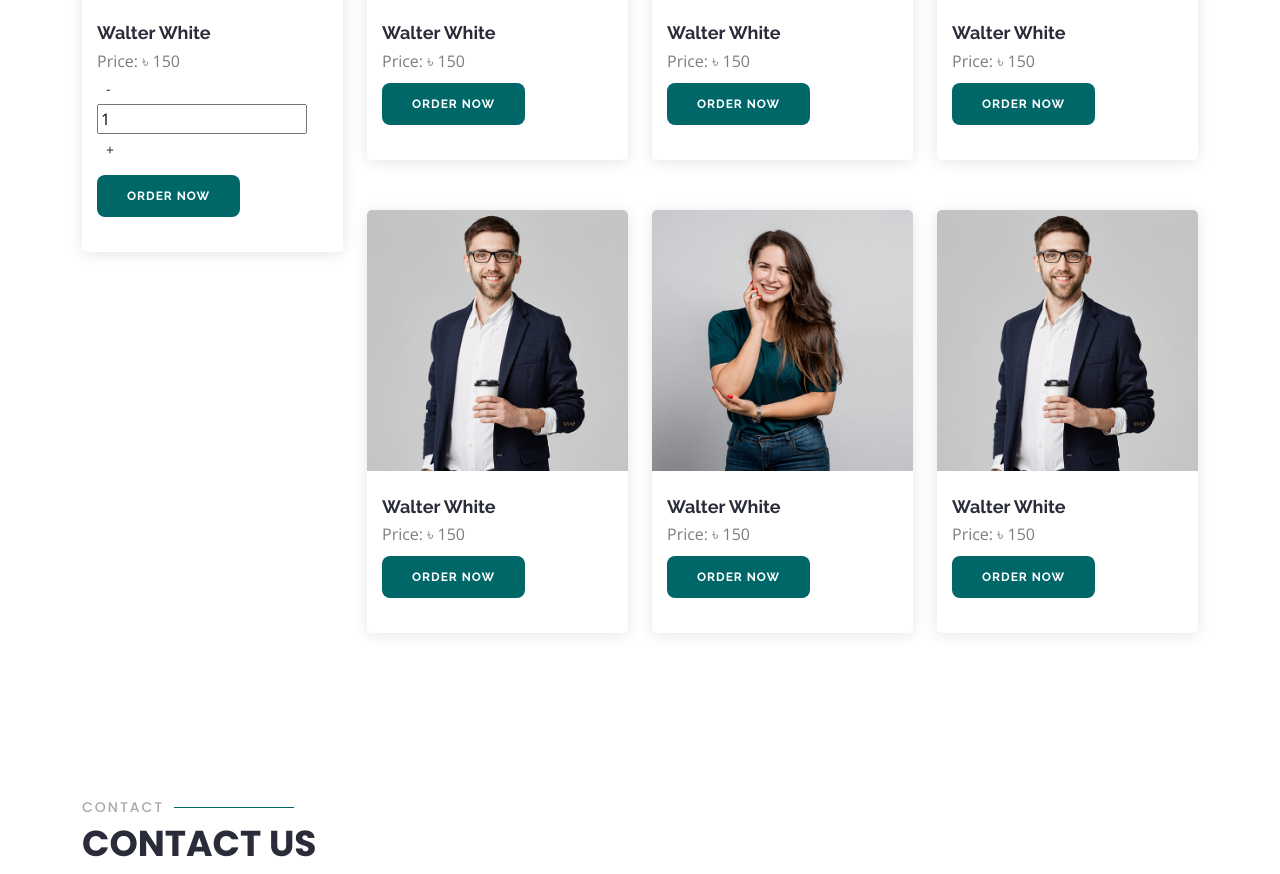
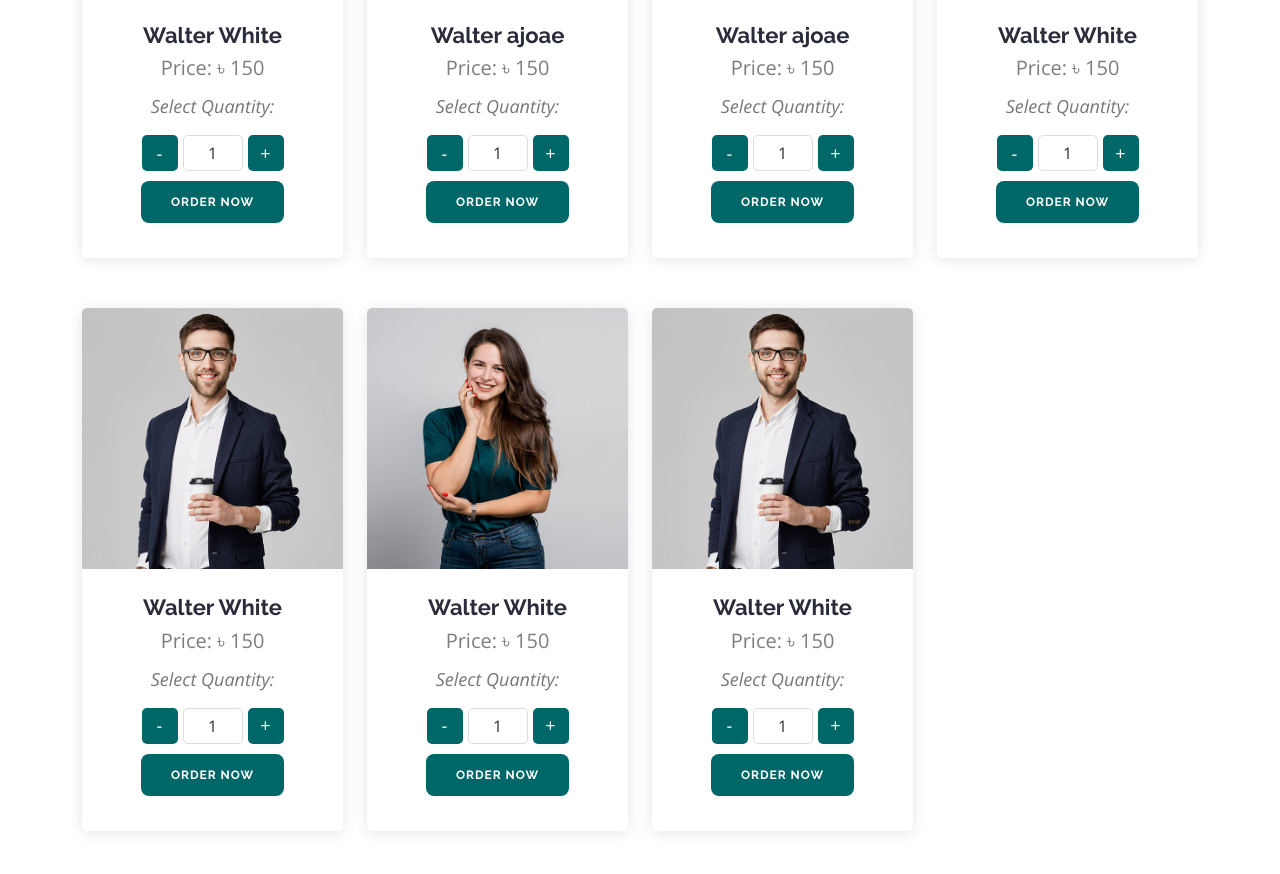
Before and after one commit to dhruba-datta/AB-Pharmacy-HTML, a plain HTML site: page index.html in a window 1280 px wide. Shown: the part 1080-1954 px from the top of the page. Drawn offline with nearby package versions, Linux system fonts and the light colour scheme.

Commit message:
update with order

```diff
--- a/assets/css/style.css
+++ b/assets/css/style.css
@@ -231,11 +231,10 @@ h6 {
     left: -100%;
   }
 }
-
 /**
-* Mobile Navigation
-*/
-.mobile-nav-toggle {
+ * Mobile Navigation
+ */
+ .mobile-nav-toggle {
   color: #fff;
   font-size: 28px;
   cursor: pointer;
@@ -307,7 +306,7 @@ h6 {
 
 .navbar-mobile .dropdown ul {
   position: static;
-  display: none;
+  display: block; /* Always display dropdowns */
   margin: 10px 20px;
   padding: 10px 0;
   z-index: 99;
@@ -338,6 +337,7 @@ h6 {
 .navbar-mobile .dropdown>.dropdown-active {
   display: block;
 }
+
 
 /*--------------------------------------------------------------
 # Hero Section
@@ -1301,27 +1301,73 @@ section {
 .portfolio .member .member-info h4 {
   font-weight: 700;
   margin-bottom: 5px;
-  font-size: 18px;
+  font-size: 22px;
   color: #2a2c39;
 }
 
 .portfolio .member .member-info span {
   display: block;
-  font-size: 16px;
+  font-size: 20px;
   font-weight: 400;
   color: #7d7d7d;
 }
 
 .portfolio .member .member-info p {
   font-style: italic;
-  font-size: 14px;
+  font-size: 18px;
   line-height: 26px;
   color: #777777;
+  margin-top: 10px;
 }
 
 .portfolio .member:hover .social {
   opacity: 1;
   bottom: 15px;
+}
+
+/* Style the quantity container */
+.portfolio .member .quantity {
+  display: flex;
+  align-items: center;
+  justify-content: flex-start; /* Left align the quantity container */
+}
+
+/* Style the buttons */
+.portfolio .member .quantity .btn {
+  background-color: #006769;
+  color: #fff;
+  border: none;
+  border-radius: 5px;
+  padding: 5px 10px;
+  cursor: pointer;
+  transition: background-color 0.3s;
+}
+
+.portfolio .member .quantity .btn:hover {
+  background-color: #004f50;
+}
+
+/* Style the input field */
+.portfolio .member .quantity .count {
+  width: 60px;
+  text-align: center;
+  border: 1px solid #ddd;
+  border-radius: 5px;
+  margin: 0 5px;
+  padding: 5px;
+  font-size: 16px;
+  color: #2a2c39;
+}
+
+/* Ensure the buttons have appropriate dimensions */
+.portfolio .member .quantity .btn-minus,
+.portfolio .member .quantity .btn-plus {
+  width: 36px;
+  height: 36px;
+  display: flex;
+  align-items: center;
+  justify-content: center;
+  font-size: 18px;
 }
 
 
@@ -1579,7 +1625,13 @@ section {
 #footer .credits {
   font-size: 13px;
 }
-.product{
+.portfolio .member .member-info {
+  display: flex;
+  flex-direction: column;
+  align-items: center;
+}
+
+.product {
   font-family: "Raleway", sans-serif;
   text-transform: uppercase;
   font-weight: 700;
@@ -1590,10 +1642,10 @@ section {
   border-radius: 8px;
   transition: 0.5s;
   margin: 10px;
-  margin-left: 0px;
-  color: #fff;
-  background: #006769;
-}
+  color: #fff;
+  background: #006769;
+}
+
 
 .product:hover{
   background: #006769;
--- a/assets/js/main.js
+++ b/assets/js/main.js
@@ -291,7 +291,6 @@ called "Selecao" from BootstrapMade.com. Here is a summary of what the code is d
     },
     true
   );
-
   // Increment quantity
   document.querySelectorAll(".btn-plus").forEach((button) => {
     button.addEventListener("click", () => {
@@ -315,7 +314,11 @@ called "Selecao" from BootstrapMade.com. Here is a summary of what the code is d
       e.preventDefault();
       const productName = button.parentElement.querySelector("h4").innerText;
       const quantity = button.parentElement.querySelector(".count").value;
-      const whatsappLink = `https://wa.me/+8801912555765?text=Order:%0AProduct Name: ${productName}%0AQuantity: ${quantity}`;
+      const whatsappLink = `https://wa.me/+8801912555765?text=${encodeURIComponent(
+        "Place Order:\nProduct Name: " + productName + "\nQuantity: " + quantity
+      )}`;
+
+      // Open the link in a new tab
       window.open(whatsappLink, "_blank");
     });
   });
--- a/index.html
+++ b/index.html
@@ -61,9 +61,9 @@
           <li class="dropdown"><a href="#portfolio"><span>Products</span> <i class="bi bi-chevron-down"></i></a>
             <ul>
               <li><a href="#filter-active">All</a></li>
-              <li><a href="#filter-app">Drop Down 2</a></li>
-              <li><a href="#filter-card">Drop Down 3</a></li>
-              <li><a href="#filter-web">Drop Down 4</a></li>
+              <li><a href="#filter-app">General</a></li>
+              <li><a href="#filter-card">Sergical</a></li>
+              <li><a href="#filter-web">Nestle</a></li>
             </ul>
           </li>
           <li><a class="nav-link scrollto" href="#contact">Contact</a></li>
@@ -127,9 +127,9 @@
 
         <ul id="portfolio-flters" class="d-flex justify-content-end" data-aos="fade-up">
           <li id="filter-active" data-filter="*" class="filter-active">All</li>
-          <li id="filter-app" data-filter=".filter-app">App</li>
-          <li id="filter-card" data-filter=".filter-card">Card</li>
-          <li id="filter-web" data-filter=".filter-web">Web</li>
+          <li id="filter-app" data-filter=".filter-app">General</li>
+          <li id="filter-card" data-filter=".filter-card">Sergical</li>
+          <li id="filter-web" data-filter=".filter-web">Nestle</li>
         </ul>
 
         <div class="row portfolio-container" data-aos="fade-up">
@@ -142,6 +142,7 @@
               <div class="member-info">
                 <h4>Walter White</h4>
                 <span>Price: &#2547 150</span>
+                <p>Select Quantity:</p>
                 <div class="quantity">
                   <button class="btn btn-sm btn-minus">-</button>
                   <input type="text" class="count" value="1">
@@ -159,8 +160,14 @@
                 <img src="assets/img/team/team-2.jpg" class="img-fluid" alt="">
               </div>
               <div class="member-info">
-                <h4>Walter White</h4>
+                <h4>Walter ajoae</h4>
                 <span>Price: &#2547 150</span>
+                <p>Select Quantity:</p>
+                <div class="quantity">
+                  <button class="btn btn-sm btn-minus">-</button>
+                  <input type="text" class="count" value="1">
+                  <button class="btn btn-sm btn-plus">+</button>
+                </div>
                 <a class="product" href="https://wa.me/+8801912555765" target="_blank">Order Now</a>
               </div>
             </div>
@@ -172,8 +179,14 @@
                 <img src="assets/img/team/team-3.jpg" class="img-fluid" alt="">
               </div>
               <div class="member-info">
-                <h4>Walter White</h4>
+                <h4>Walter ajoae</h4>
                 <span>Price: &#2547 150</span>
+                <p>Select Quantity:</p>
+                <div class="quantity">
+                  <button class="btn btn-sm btn-minus">-</button>
+                  <input type="text" class="count" value="1">
+                  <button class="btn btn-sm btn-plus">+</button>
+                </div>
                 <a class="product" href="https://wa.me/+8801912555765" target="_blank">Order Now</a>
               </div>
             </div>
@@ -187,6 +200,12 @@
               <div class="member-info">
                 <h4>Walter White</h4>
                 <span>Price: &#2547 150</span>
+                <p>Select Quantity:</p>
+                <div class="quantity">
+                  <button class="btn btn-sm btn-minus">-</button>
+                  <input type="text" class="count" value="1">
+                  <button class="btn btn-sm btn-plus">+</button>
+                </div>
                 <a class="product" href="https://wa.me/+8801912555765" target="_blank">Order Now</a>
               </div>
             </div>
@@ -200,6 +219,12 @@
               <div class="member-info">
                 <h4>Walter White</h4>
                 <span>Price: &#2547 150</span>
+                <p>Select Quantity:</p>
+                <div class="quantity">
+                  <button class="btn btn-sm btn-minus">-</button>
+                  <input type="text" class="count" value="1">
+                  <button class="btn btn-sm btn-plus">+</button>
+                </div>
                 <a class="product" href="https://wa.me/+8801912555765" target="_blank">Order Now</a>
               </div>
             </div>
@@ -213,6 +238,12 @@
               <div class="member-info">
                 <h4>Walter White</h4>
                 <span>Price: &#2547 150</span>
+                <p>Select Quantity:</p>
+                <div class="quantity">
+                  <button class="btn btn-sm btn-minus">-</button>
+                  <input type="text" class="count" value="1">
+                  <button class="btn btn-sm btn-plus">+</button>
+                </div>
                 <a class="product" href="https://wa.me/+8801912555765" target="_blank">Order Now</a>
               </div>
             </div>
@@ -226,6 +257,12 @@
               <div class="member-info">
                 <h4>Walter White</h4>
                 <span>Price: &#2547 150</span>
+                <p>Select Quantity:</p>
+                <div class="quantity">
+                  <button class="btn btn-sm btn-minus">-</button>
+                  <input type="text" class="count" value="1">
+                  <button class="btn btn-sm btn-plus">+</button>
+                </div>
                 <a class="product" href="https://wa.me/+8801912555765" target="_blank">Order Now</a>
               </div>
             </div>
```
